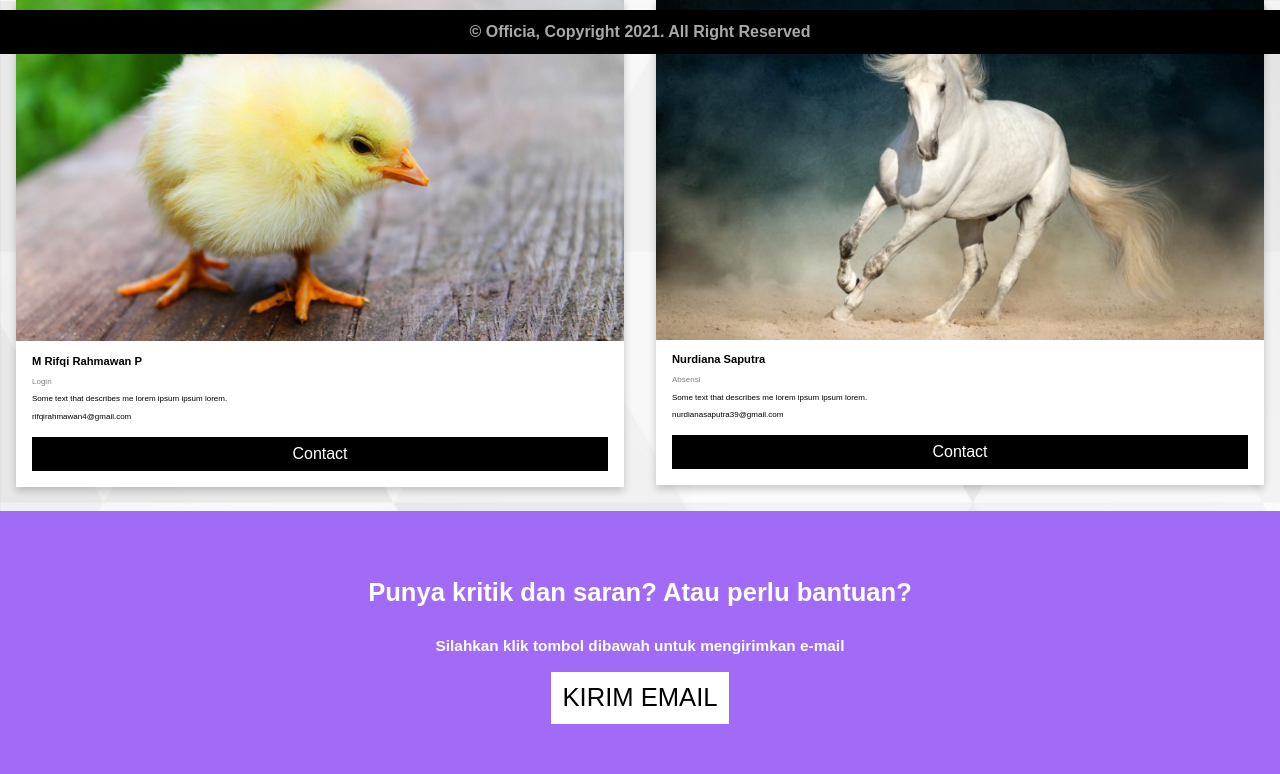
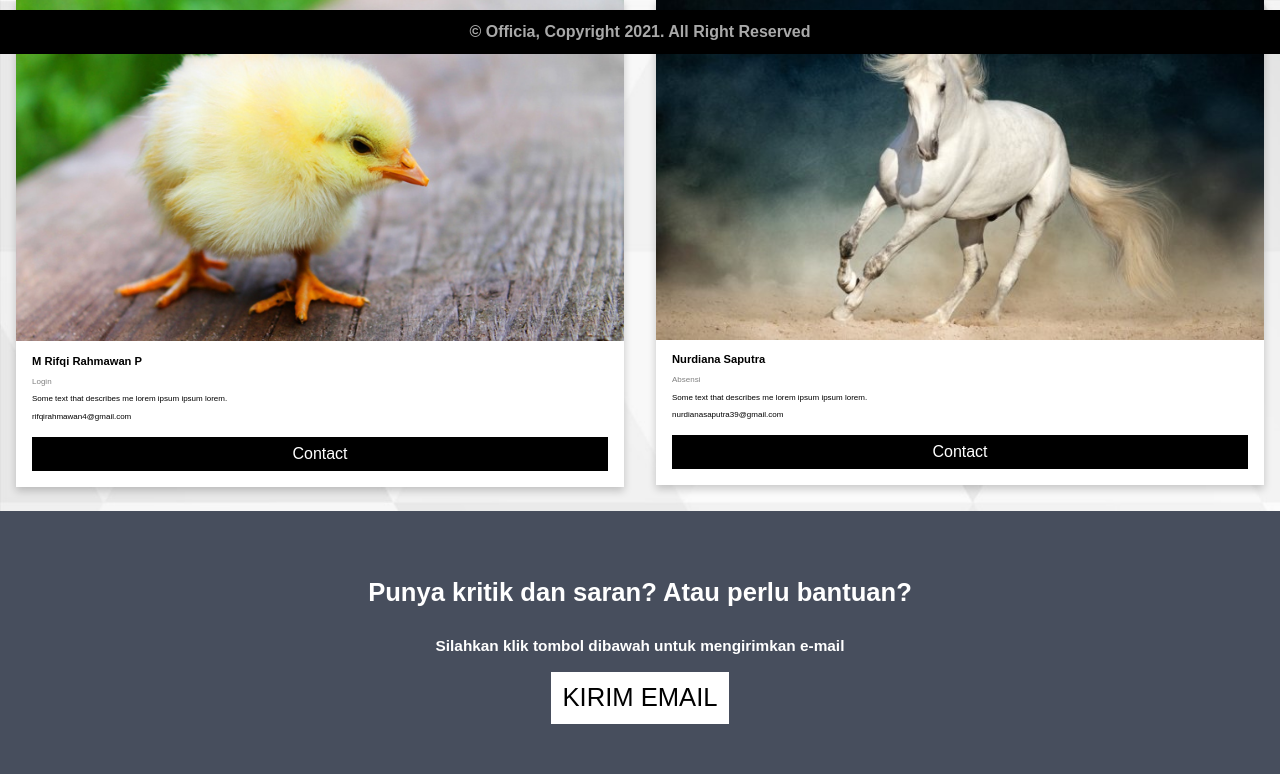
Before and after one commit to aryrk/E-Office, a PHP site: page / in a window 1280 px wide. Shown: the part 746-1520 px from the top of the page. Run offline with PHP 8.4, Linux system fonts and the light colour scheme; some libraries are stand-ins or nearby versions.

Commit message:
Update style.css

```diff
--- a/etc/style.css
+++ b/etc/style.css
@@ -20,7 +20,7 @@
 	padding-left: 5%;
 	padding-right: 5%;
   text-align: center;
-  background-color: #a16af7;
+  background-color: #474e5d;
   color: white;
 	font-size: 80%;
 }
```
